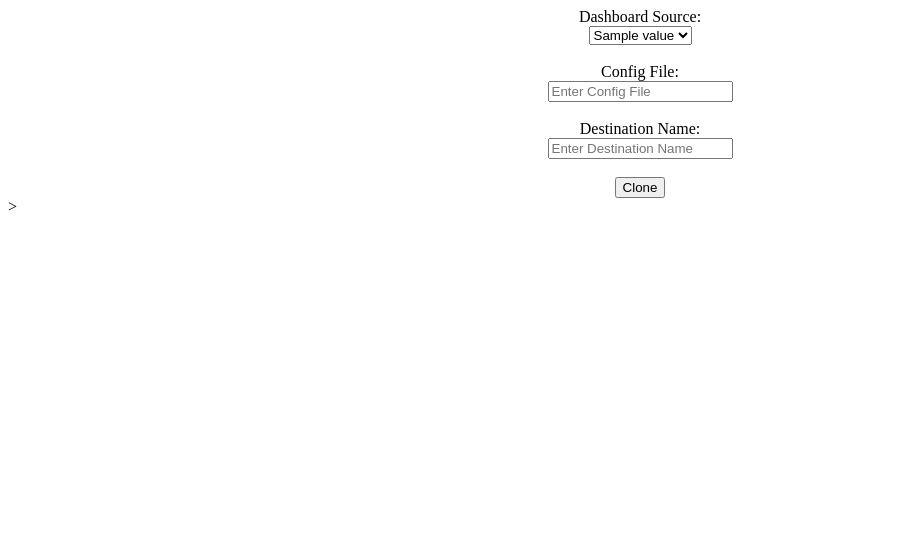
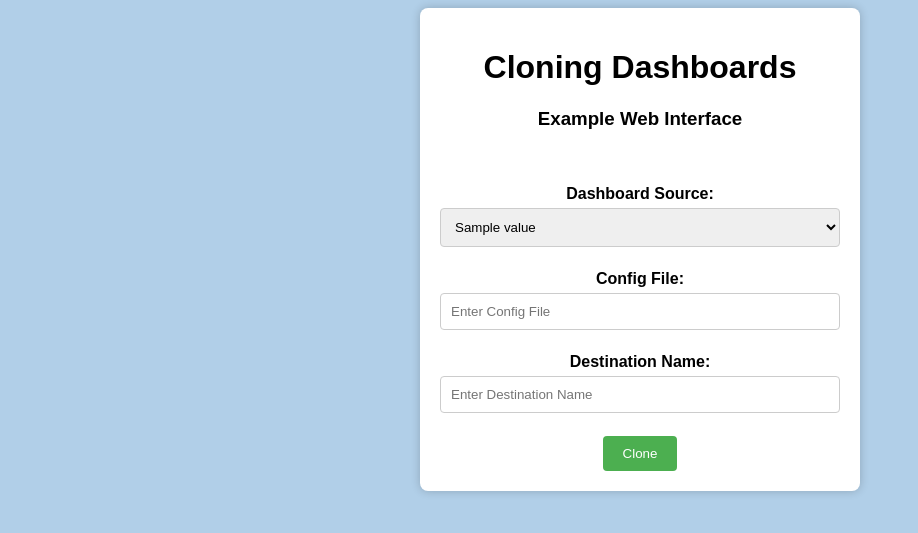
Before and after one commit to csc301-2023-fall/deliverable-2-12-2-mittalm5-nguy3016, a Flask app: template website/templates/home.html in a window 1280 px wide. Shown: the top 533 px of the page, without its empty margins (0-918 px from the left). Run offline with Flask 3, Linux system fonts and the light colour scheme; the template is opened without the code that fills it: most values are stand-ins (such as "Sample title", 1, 10 or a date in 2020).

Commit message:
Mockup HTML frontend that displays all dashboard titles give that the backend provides a dictionary (named data) whose values are the titles.
Make prettier frontend mockups

Missing editions created by Manya's last pull request as I keep getting error messages as my laptop is not capable of running the proof of concept

```diff
--- a/website/__init__.py
+++ b/website/__init__.py
@@ -2,7 +2,7 @@ from flask import Flask
 
 
 def create_app():
-    app = Flask(__name__)
+    app = Flask(__name__, static_url_path='/static')
     app.config['SECRET_KEY'] = "AzsdkqjwheqjeaposdApqEpdasb"
 
     from .views import views
--- /dev/null
+++ b/website/static/styles.css
@@ -0,0 +1,46 @@
+body {
+    font-family: Arial, sans-serif;
+    background-color: rgba(145, 188, 223, 0.7);
+    align-items: center;
+    text-align: center;
+}
+
+.center-container {
+    text-align: center;
+}
+
+.container {
+    max-width: 400px;
+    margin: 0 auto;
+    padding: 20px;
+    background-color: #fff;
+    border-radius: 8px;
+    box-shadow: 0 0 10px rgba(0, 0, 0, 0.2);
+}
+
+.form-group {
+    text-align: center;
+}
+
+label {
+    font-weight: bold;
+}
+
+input[type="text"],
+select {
+    width: 100%;
+    padding: 10px;
+    margin: 5px 0;
+    border: 1px solid #ccc;
+    border-radius: 4px;
+    box-sizing: border-box;
+}
+
+button[type="submit"] {
+    background-color: #4CAF50;
+    color: #fff;
+    padding: 10px 20px;
+    border: none;
+    border-radius: 4px;
+    cursor: pointer;
+}
--- a/website/templates/home.html
+++ b/website/templates/home.html
@@ -1,36 +1,42 @@
 <!DOCTYPE html>
 <html>
 <head>
+    <link rel="stylesheet" type="text/css" href="{{ url_for('static', filename='styles.css') }}">
     <title>Example Web Interface</title>
 </head>
 <body>
-    <form method="post">
-        <div class="form-group" style="text-align:center">
+    <div class="center-container">
+        <div class="container">
+            <h1>Cloning Dashboards</h1>
+            <h3>Example Web Interface</h3><br><br>
+            <form action="/clone" method="post">
+                <div class="form-group">
                     <label for="dashboard_source">Dashboard Source:</label><br>
-
                     <select id="dashboard_source" name="dashboard_source">
                         {% for key, value in data.items() %}
                         <option value="{{ value }}">{{ value }}</option>
                         {% endfor %}
-            </select><br><br>
+                    </select>
+                    <br><br>
                 </div>
 
-        <div class="form-group" style="text-align:center">
+                <div class="form-group">
                     <label for="config">Config File:</label><br>
-            <input type="text" id="config" name="config"
-                   placeholder="Enter Config File" required><br><br>
+                    <input type="text" id="config" name="config" placeholder="Enter Config File" required>
+                    <br><br>
                 </div>
 
-        <div class="form-group" style="text-align:center">
+                <div class="form-group">
                     <label for="destination_name">Destination Name:</label><br>
-            <input type="text" id="destination_name" name="destination_name"
-                   placeholder="Enter Destination Name" required><br><br>
+                    <input type="text" id="destination_name" name="destination_name" placeholder="Enter Destination Name" required>
+                    <br><br>
                 </div>
 
-        <div class="form-group" style="text-align:center">
-            <button type="submit" style="text-align:center">Clone</button>
-        </div>>
+                <div class="form-group">
+                    <button type="submit">Clone</button>
+                </div>
             </form>
-
+        </div>
+    </div>
 </body>
 </html>
```
Also changed, not shown: website/templates/clone.html (added, +19 -0 lines), website/views.py (+17 -6 lines). Lines whose indentation alone changed are shown as unchanged.
